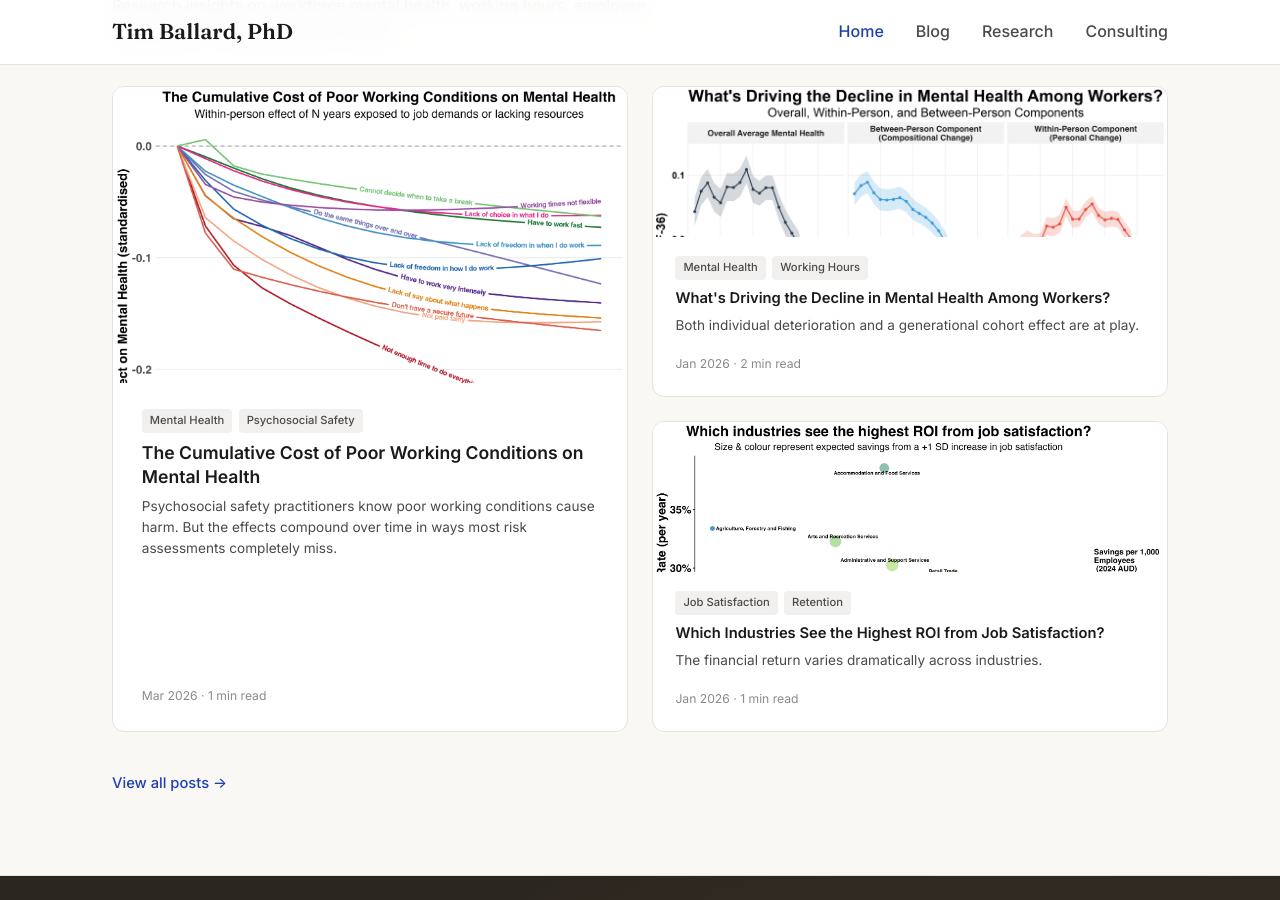
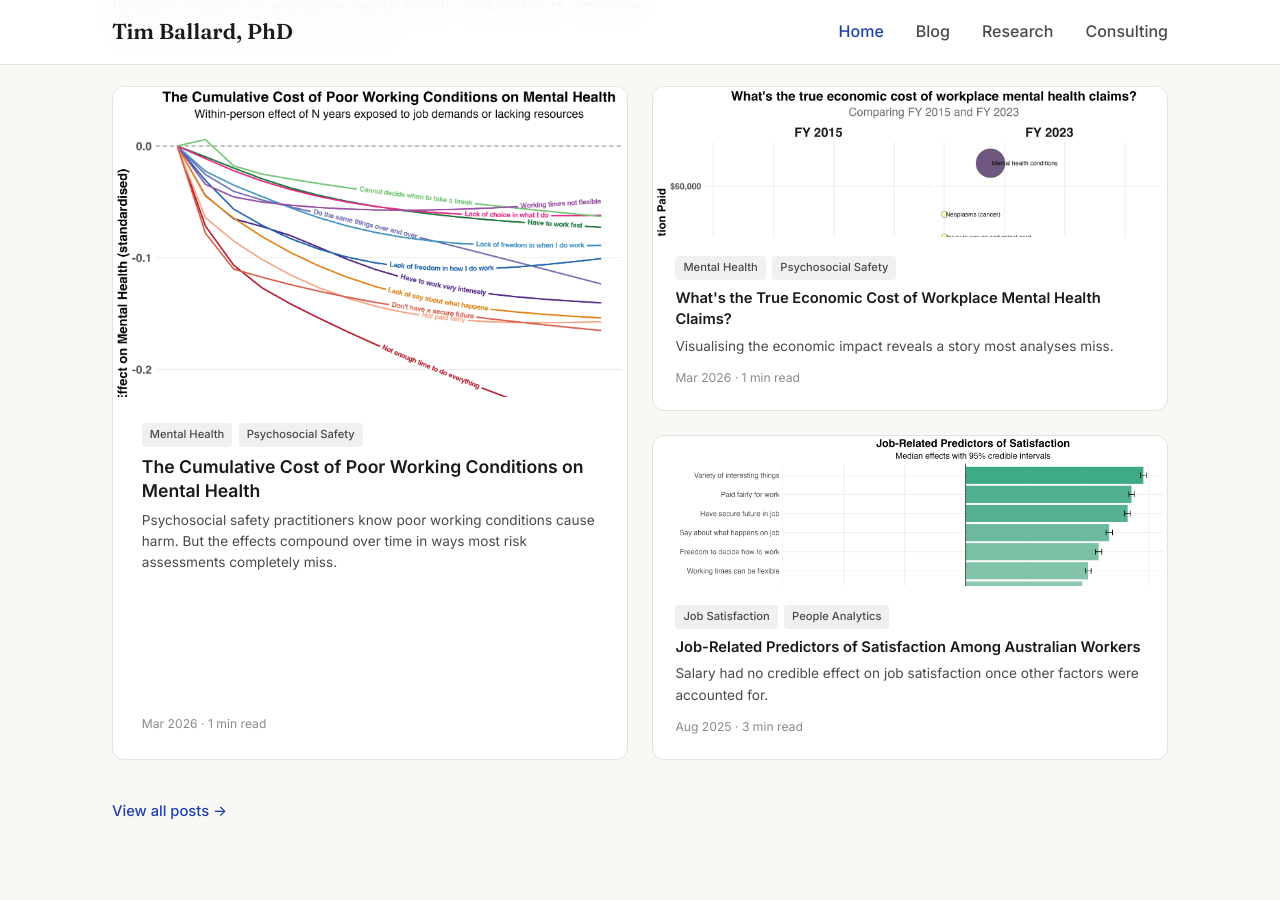
Before and after one commit to ballardtj/ballardtj.github.io, a Jekyll site: the page index.html, which Jekyll copies as it is, in a window 1280 px wide and 900 px high, scrolled down 1764 px. Built offline with Jekyll 4.4.1, drawn with Linux system fonts in a browser that asks for light colours.

Commit message:
fix get in touch link and revealed blog posts

```diff
--- a/index.html
+++ b/index.html
@@ -88,7 +88,7 @@
       <div class="section-title">From the blog</div>
       <p class="section-desc">Research insights on workforce mental health, working hours, employee engagement, and psychosocial safety.</p>
     </div>
-    <div class="posts-grid reveal">
+<div class="posts-grid reveal">
       <a href="/blog/cumulative-cost.html" class="post-card">
         <div class="post-thumb"><img loading="lazy" src="assets/images/17_cumul_combined.png" alt=""></div>
         <div class="post-body">
@@ -98,22 +98,22 @@
           <div class="post-meta">Mar 2026 · 1 min read</div>
         </div>
       </a>
-      <a href="/blog/whats-driving-mental-health-decline.html" class="post-card">
-        <div class="post-thumb"><img loading="lazy" src="assets/images/23_15_mental_health_three_components.png" alt=""></div>
+      <a href="/blog/true-economic-cost.html" class="post-card">
+        <div class="post-thumb"><img loading="lazy" src="assets/images/18_claims_cost_scatter.png" alt=""></div>
         <div class="post-body">
-          <div class="post-tags"><span class="tag">Mental Health</span><span class="tag">Working Hours</span></div>
-          <h3>What's Driving the Decline in Mental Health Among Workers?</h3>
-          <p class="post-excerpt">Both individual deterioration and a generational cohort effect are at play.</p>
-          <div class="post-meta">Jan 2026 · 2 min read</div>
+          <div class="post-tags"><span class="tag">Mental Health</span><span class="tag">Psychosocial Safety</span></div>
+          <h3>What's the True Economic Cost of Workplace Mental Health Claims?</h3>
+          <p class="post-excerpt">Visualising the economic impact reveals a story most analyses miss.</p>
+          <div class="post-meta">Mar 2026 · 1 min read</div>
         </div>
       </a>
-      <a href="/blog/industries-roi-job-satisfaction.html" class="post-card">
-        <div class="post-thumb"><img loading="lazy" src="assets/images/25_04_industry_intercept_slope.png" alt=""></div>
+      <a href="/blog/predictors-satisfaction.html" class="post-card">
+        <div class="post-thumb"><img loading="lazy" src="assets/images/16_predictor_bargraph_larger.png" alt=""></div>
         <div class="post-body">
-          <div class="post-tags"><span class="tag">Job Satisfaction</span><span class="tag">Retention</span></div>
-          <h3>Which Industries See the Highest ROI from Job Satisfaction?</h3>
-          <p class="post-excerpt">The financial return varies dramatically across industries.</p>
-          <div class="post-meta">Jan 2026 · 1 min read</div>
+          <div class="post-tags"><span class="tag">Job Satisfaction</span><span class="tag">People Analytics</span></div>
+          <h3>Job-Related Predictors of Satisfaction Among Australian Workers</h3>
+          <p class="post-excerpt">Salary had no credible effect on job satisfaction once other factors were accounted for.</p>
+          <div class="post-meta">Aug 2025 · 3 min read</div>
         </div>
       </a>
     </div>
@@ -125,7 +125,7 @@
   <div class="cta-inner">
     <h2>Let's work together.</h2>
     <p>If you're interested in collaborating, I'd love to hear from you.</p>
-    <a href="/consulting.html" class="btn btn-primary">Get in touch →</a>
+    <a href="mailto:t.ballard@uq.edu.au" class="btn btn-primary">Get in touch →</a>
   </div>
 </div>
 
```
